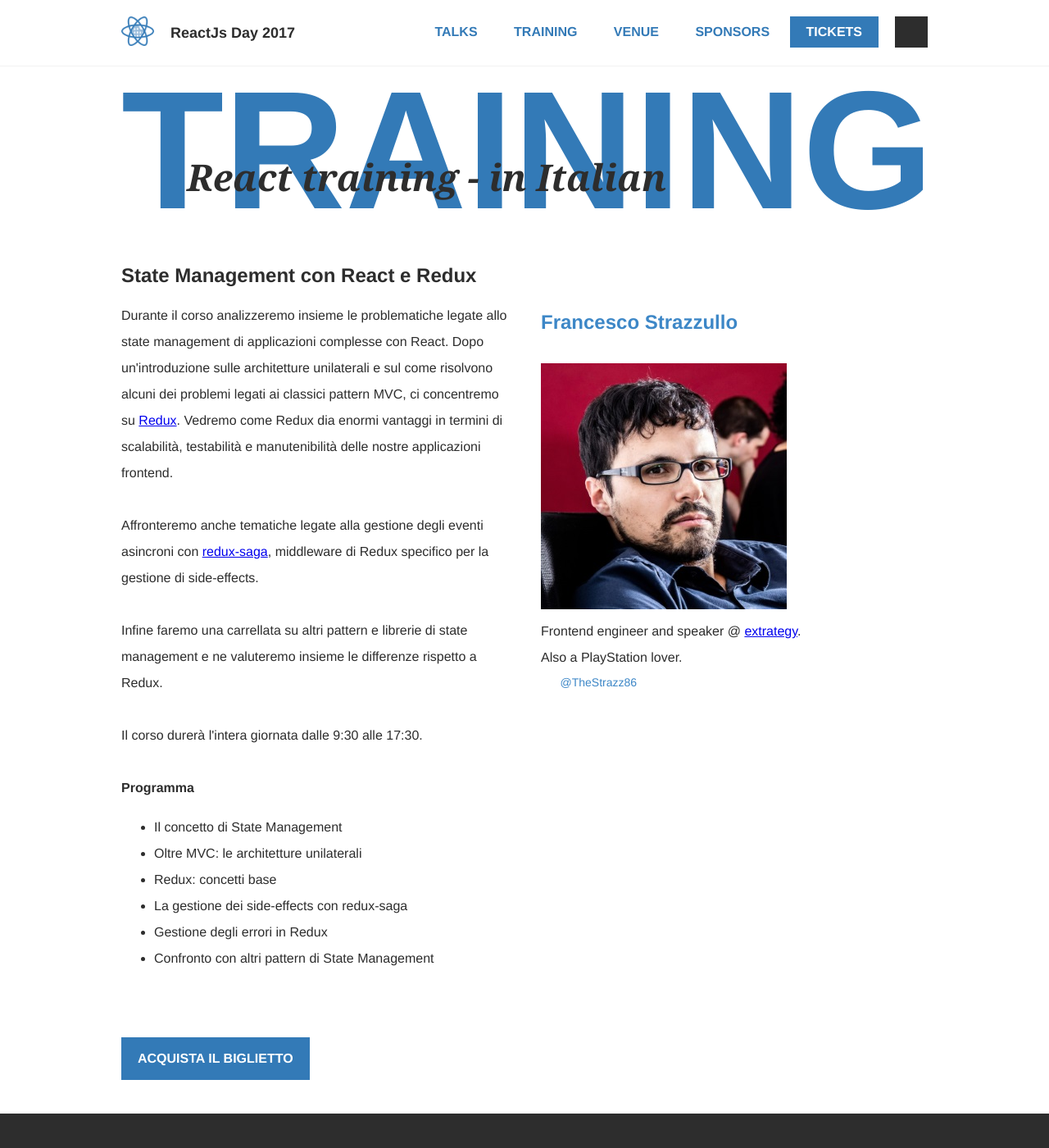
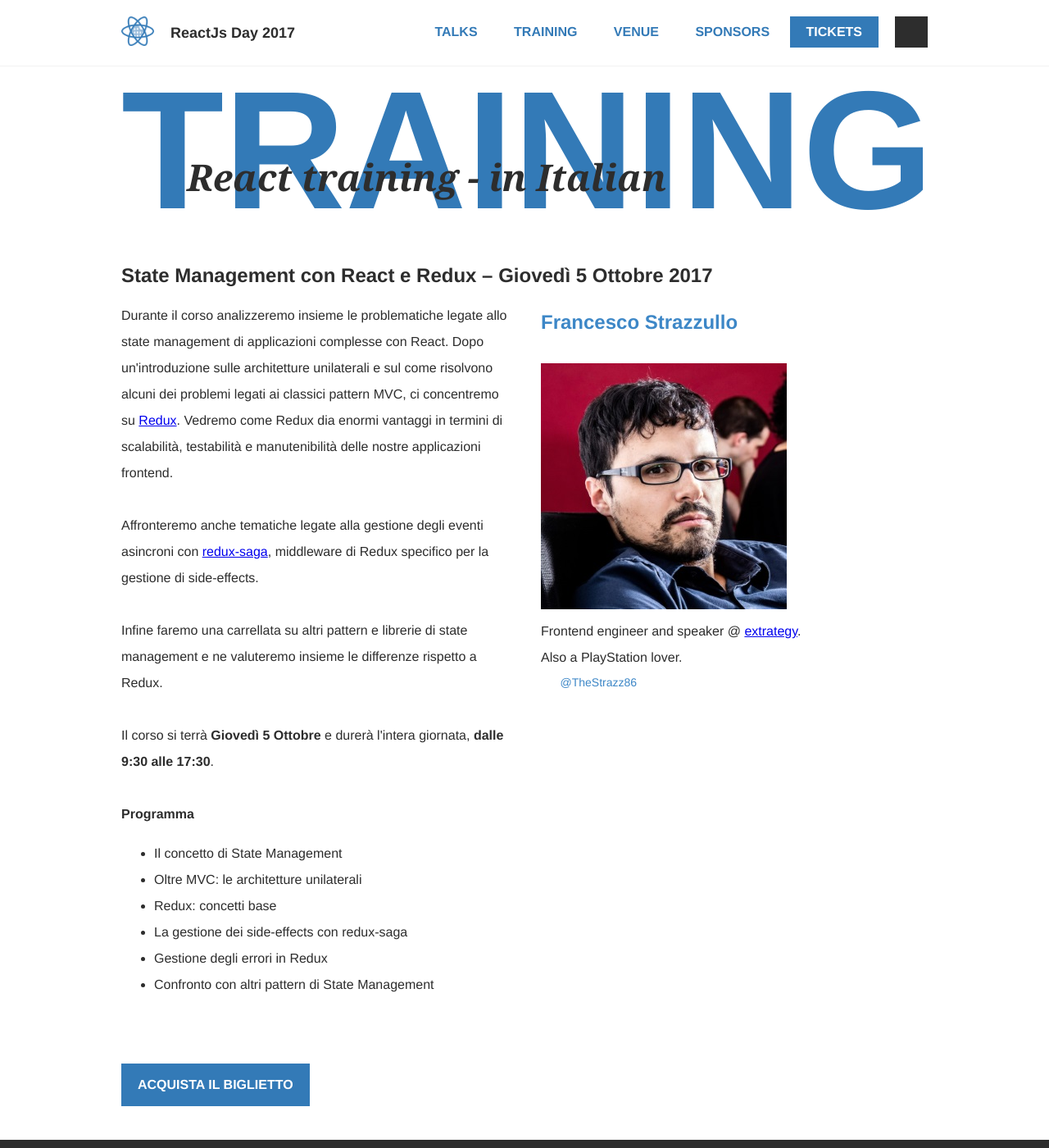
Before and after one commit to GrUSP/2017.reactjsday.it, a Jekyll site: the page built from training.html, in a window 1280 px wide and 1400 px high. Shown: the whole window at 82% size. Built offline with Jekyll 4.4.1, drawn with Linux system fonts in a browser that asks for light colours; some web fonts are replaced.

Commit message:
Aggiunta data training

```diff
--- a/_includes/training/description.html
+++ b/_includes/training/description.html
@@ -1,4 +1,4 @@
-<h2 class="row__title">State Management con React e Redux</h2>
+<h2 class="row__title">State Management con React e Redux &ndash; Giovedì 5 Ottobre 2017</h2>
 
 <div class="row row--2">
   <div class="row__column">
@@ -15,7 +15,7 @@
     </p>
     <br />
     <p>
-      Il corso durerà l'intera giornata dalle 9:30 alle 17:30.
+      Il corso si terrà <strong>Giovedì 5 Ottobre</strong> e durerà l'intera giornata, <strong>dalle 9:30 alle 17:30</strong>.
     </p>
     <br />
     <h4>Programma</h4>
```
